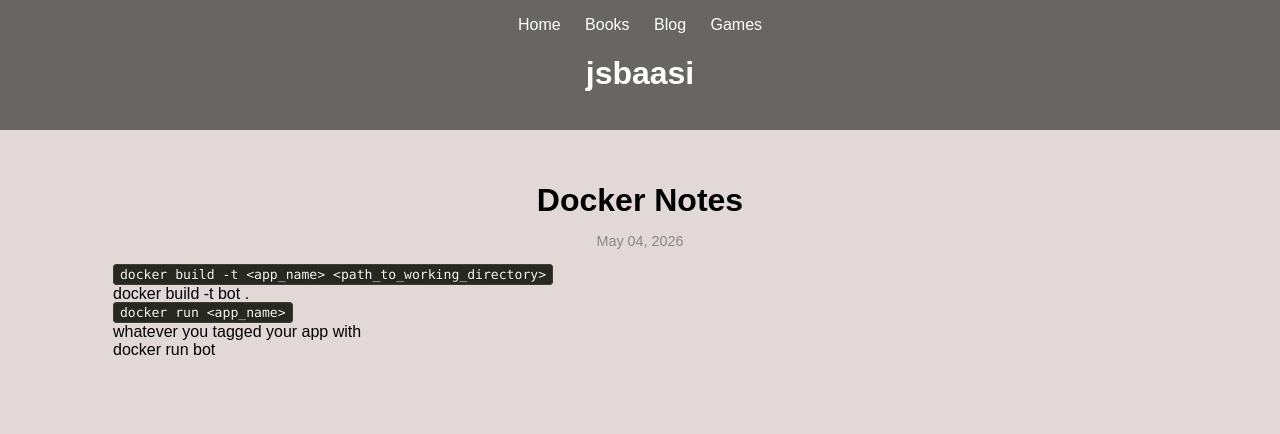
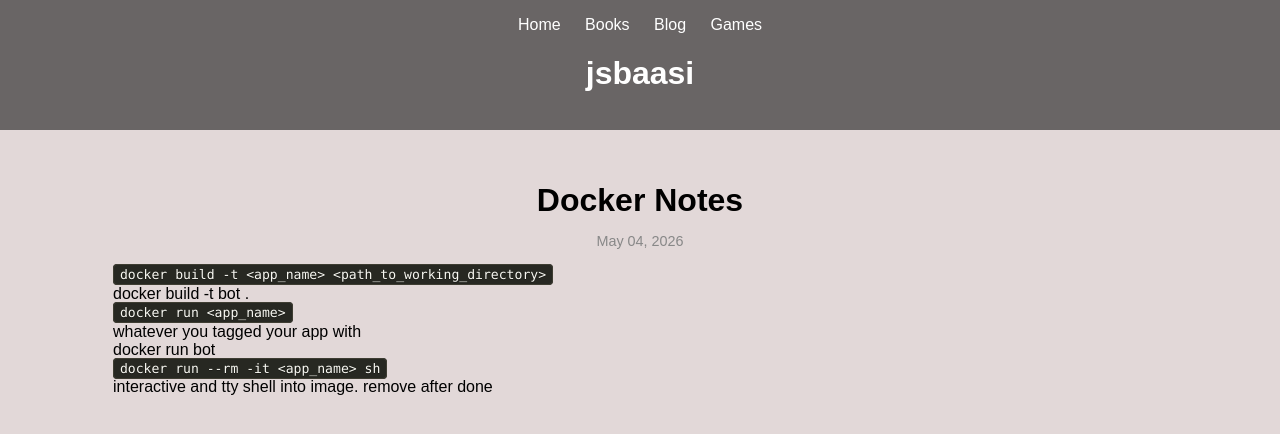
Before and after one commit to jsbaasi/jsbaasi.github.io, a Jekyll site: the page built from _posts/2026-05-04-docker-notes.md, in a window 1280 px wide. Shown: the top 434 px of the page. Built offline with Jekyll 4.4.1, drawn with Linux system fonts in a browser that asks for light colours.

Commit message:
vault backup: 2026-05-05 01:37:53

```diff
--- a/_posts/2026-05-04-docker-notes.md
+++ b/_posts/2026-05-04-docker-notes.md
@@ -10,3 +10,5 @@
 `docker run <app_name>`
 whatever you tagged your app with
 docker run bot
+`docker run --rm -it <app_name> sh`
+interactive and tty shell into image. remove after done
```
